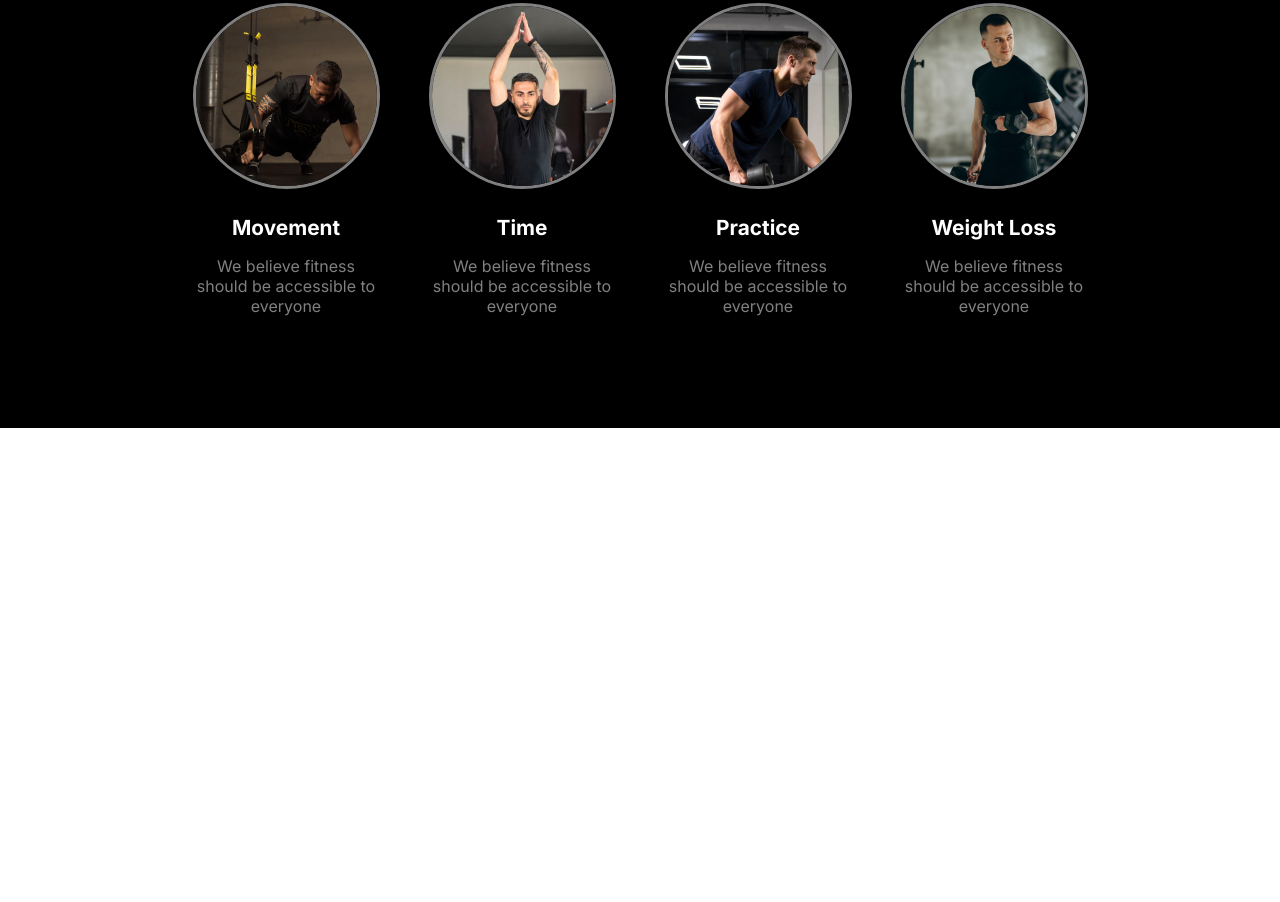
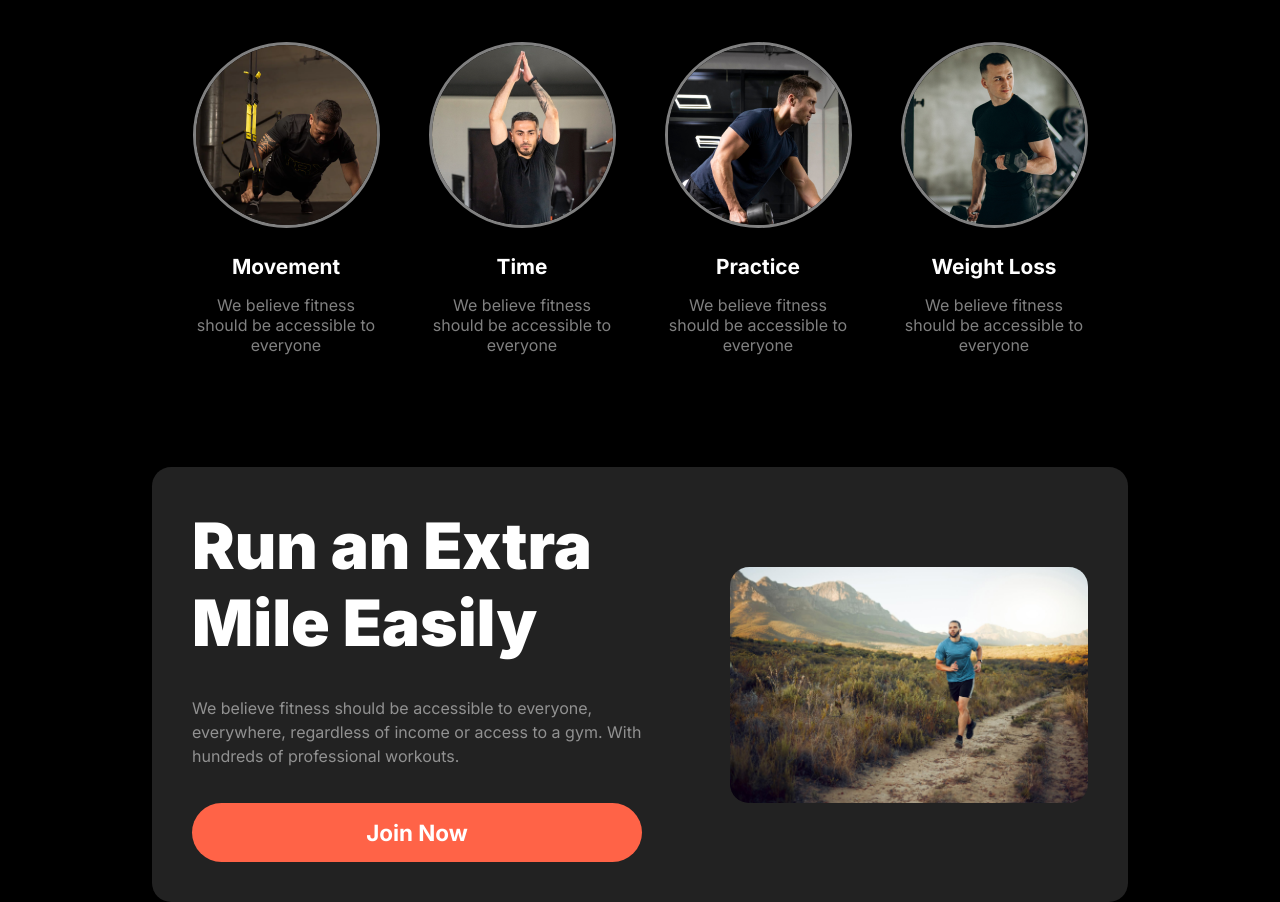
Before and after one commit to abir7856/versatile-gym-ui, a plain HTML site: page index.html in a window 1280 px wide. Shown: the part 1298-2200 px from the top of the page. Before the commit the page ends 1726 px from the top, so only its background shows below. Drawn offline with Linux system fonts and the light colour scheme; a web font is replaced by a local one.

Commit message:
Complete Run Extra par

```diff
--- a/index.html
+++ b/index.html
@@ -73,6 +73,16 @@
                 </div>
             </div>
         </Section>
+
+        <!-- Run Extra Mile Section -->
+         <section class="run-extra-mile container">
+            <div class="run-extra-text">
+                <h1>Run an Extra Mile Easily</h1>
+                <p>We believe fitness should be accessible to everyone, everywhere, regardless of income or access to a gym. With hundreds of professional workouts.</p>
+                <button class="btn">Join Now</button>
+            </div>
+            <img src="images/run.jpg" alt="">
+         </section>
     </main>
     <footer></footer>
 </body>
--- a/styles/styles.css
+++ b/styles/styles.css
@@ -16,7 +16,7 @@
   color: white;
   font-weight: 700;
   border-radius: 2rem;
-  font-size: 1rem;
+  font-size: 1.4rem;
 }
 .btn2 {
   background: none;
@@ -149,7 +149,7 @@ nav {
   display: none;
 }
 
-/* Change Your Habits Section */
+/* ----------------------------------Change Your Habits Section--------------------------------- */
 main {
   background: #000000;
 }
@@ -202,7 +202,37 @@ main {
   color: rgba(255, 255, 255, 0.5);
 }
 
-/* Media Query */
+/* ---------------------------------Run Extra Mile Section---------------------------------- */
+.run-extra-mile {
+  display: flex;
+  justify-content: space-between;
+  align-items: center;
+  background: rgb(34, 34, 34);
+  padding: 2.5rem;
+  border-radius: 1.2rem;
+}
+.run-extra-mile img {
+  width: 40%;
+  /* max-width: 400px; */
+  border-radius: 1.2rem;
+}
+.run-extra-text {
+  display: flex;
+  flex-direction: column;
+  gap: 2.2rem;
+  max-width: 450px;
+}
+.run-extra-text h1 {
+  color: white;
+  font-size: 4rem;
+  font-weight: 900;
+}
+.run-extra-text p {
+  color: rgba(255, 255, 255, 0.5);
+  line-height: 24px;
+}
+/* ---------------------------------Media Query--------------------------------------------- */
+
 @media screen and (max-width: 576px) {
   #banner {
     flex-direction: column;
@@ -271,4 +301,13 @@ main {
     /* padding: 0;
     margin: 0; */
   }
+  /* ---------------------------------Run Extra Mile Section---------------------------------- */
+  .run-extra-mile {
+    flex-direction: column;
+    gap: 4rem;
+    padding: 1rem;
+  }
+  .run-extra-mile img {
+    width: 100%;
+  }
 }
```
